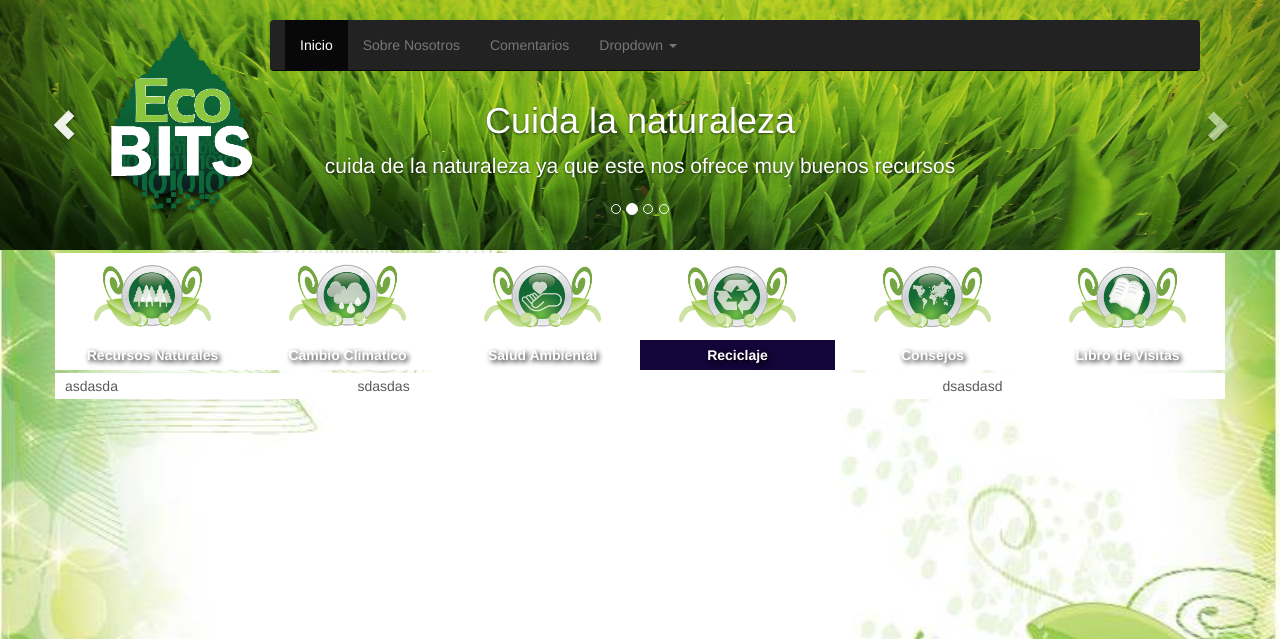
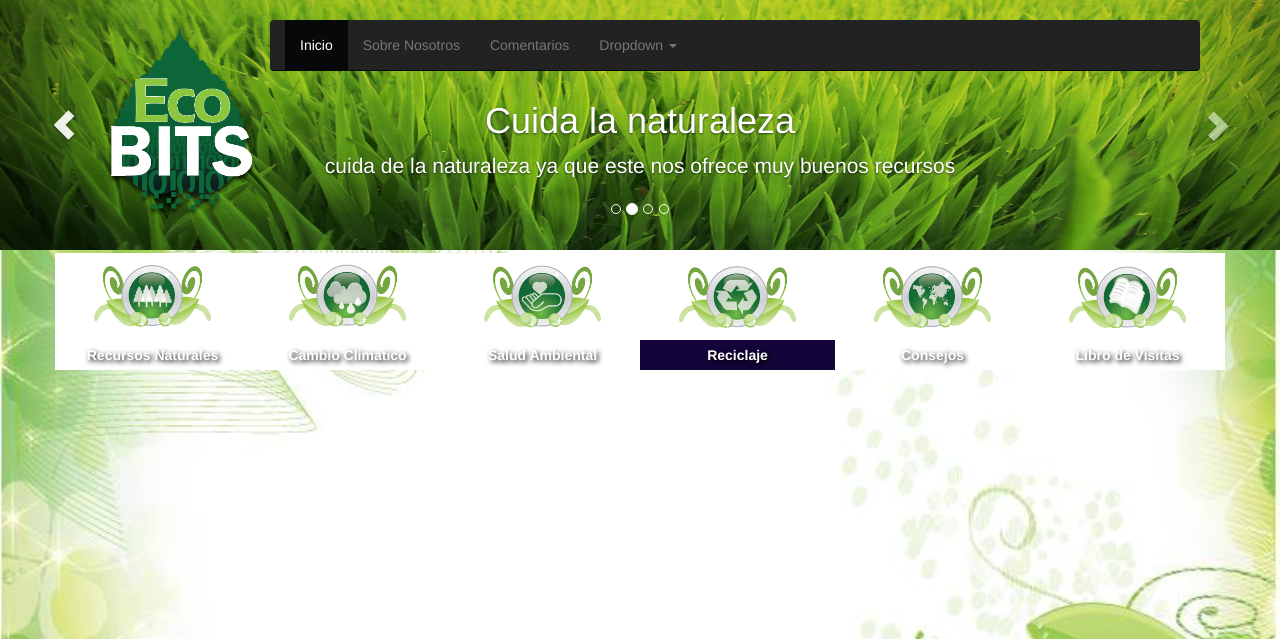
Before and after one commit to AltaConsejeriaTIC/ecobits, a PHP site: page /home.php in a window 1280 px wide. Shown: the top 639 px of the page. Run offline with PHP 8.4, Linux system fonts and the light colour scheme; the visitor is signed in with stand-in values (Sample User, id 1).

Commit message:
[dev] modificacion del home

```diff
--- a/home.php
+++ b/home.php
@@ -23,18 +23,7 @@ if(isset($_SESSION['id'])){
 
 <!--contenido pagina-->
 
-<div class="container" data-contenido="page" id="contenido">
-<article>
-  <div class="row">
 
-  <div class="col-xs-3">asdasda
-  </div>
-  <div class="col-xs-6">sdasdas
-  </div>
-  <div class="col-xs-3">dsasdasd
-  </div>
-</article>
-</div>
 
 <!--fin contenido pagina-->
 
```
